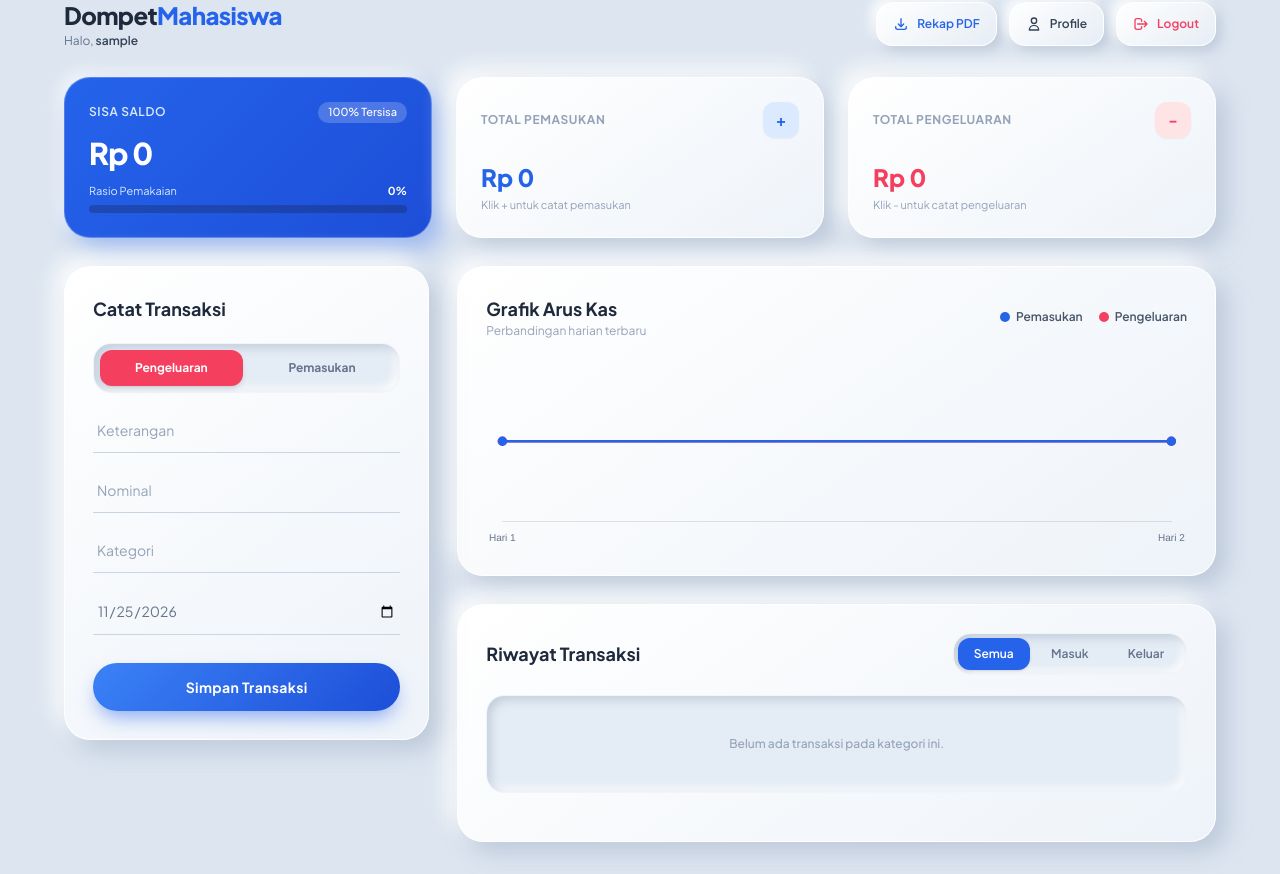
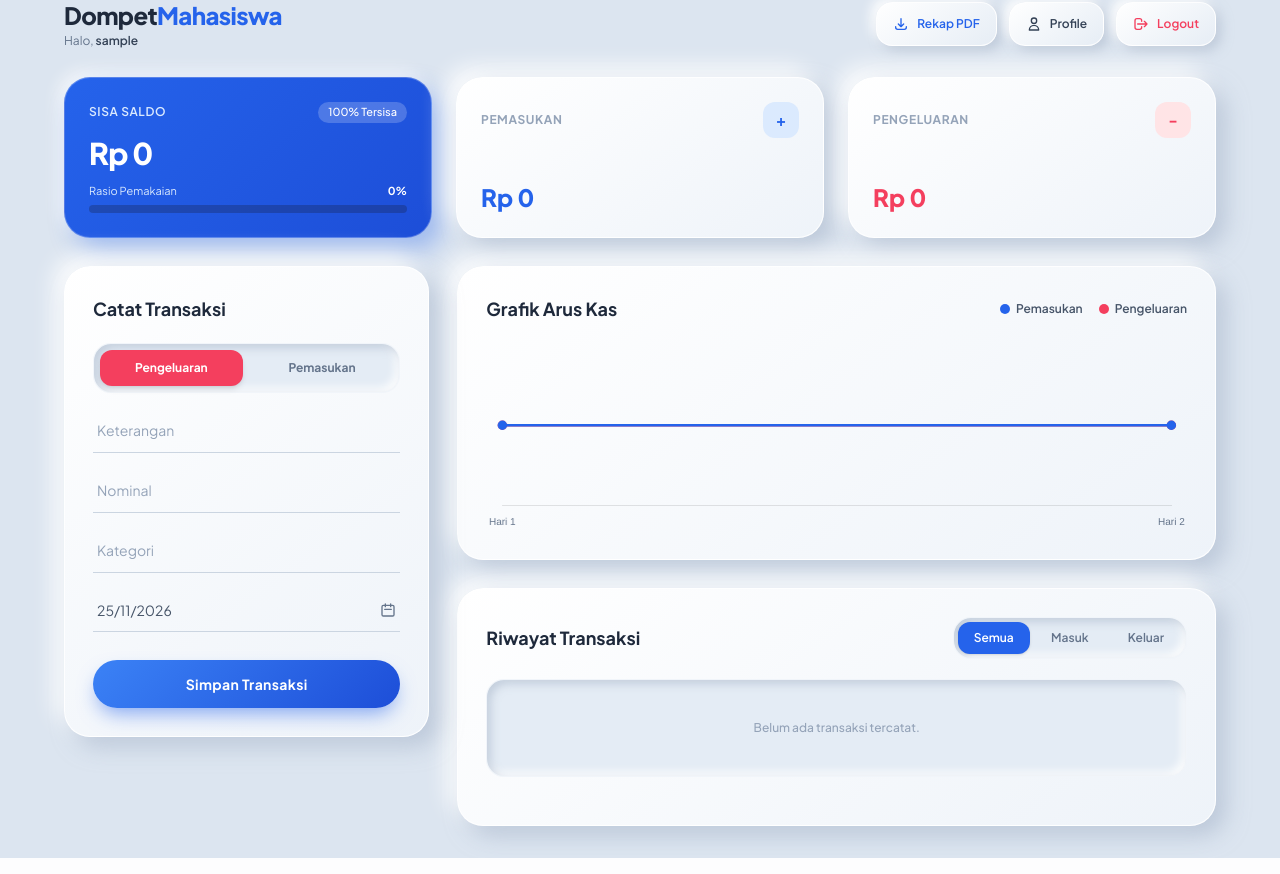
Before and after one commit to mzakialnau/dompet-mahasiswa, a Laravel app: page / in a window 1280 px wide. Shown: the part 33-907 px from the top of the page. Run offline with Laravel 12, Linux system fonts and the light colour scheme; the visitor is signed in with stand-in values (Sample User, id 1); data comes from the database, SQL or seed files in the repository; some libraries are stand-ins or nearby versions.

Commit message:
Kembalikan layout Lagi

```diff
--- a/resources/views/transactions/index.blade.php
+++ b/resources/views/transactions/index.blade.php
@@ -43,7 +43,7 @@
             border: 1px solid rgba(255, 255, 255, 0.9);
             transition: all 0.2s ease;
         }
-        .neu-pill-btn:active { transform: scale(0.97); }
+        .neu-pill-btn:active { transform: scale(0.96); }
         .neu-btn-blue {
             background: linear-gradient(135deg, #3b82f6 0%, #1d4ed8 100%);
             box-shadow: 0 10px 20px -5px rgba(37, 99, 235, 0.55);
@@ -65,6 +65,16 @@
             .neu-line-input { font-size: 14px; }
         }
         .neu-line-input:focus { outline: none; border-bottom-color: #2563eb; }
+
+        /* Menyembunyikan kapsul date picker bawaan iOS Safari agar tampilan seragam seperti desktop */
+        .ios-date-overlay::-webkit-calendar-picker-indicator {
+            position: absolute;
+            inset: 0;
+            width: 100%;
+            height: 100%;
+            opacity: 0;
+            cursor: pointer;
+        }
     </style>
 </head>
 <body class="min-h-screen py-5 sm:py-8 px-4 sm:px-6 lg:px-8">
@@ -73,31 +83,31 @@
         $usagePercent = $totalIncome > 0 ? min(round(($totalExpense / $totalIncome) * 100), 100) : 0;
     @endphp
 
-    <div class="max-w-6xl mx-auto space-y-6 sm:space-y-7">
+    <div class="max-w-6xl mx-auto space-y-5 sm:space-y-7">
 
-        <!-- 1. HEADER -->
-        <header class="flex items-center justify-between gap-3">
-            <div>
-                <h1 class="text-xl sm:text-2xl font-extrabold text-slate-800 tracking-tight">
+        <!-- 1. HEADER: Di HP ketiga tombol (PDF, Profile, Logout) jadi kotak ikon seragam -->
+        <header class="flex items-center justify-between gap-2">
+            <div class="min-w-0">
+                <h1 class="text-xl sm:text-2xl font-extrabold text-slate-800 tracking-tight truncate">
                     Dompet<span class="text-blue-600">Mahasiswa</span>
                 </h1>
-                <p class="text-xs text-slate-500 mt-0.5">Halo, <span class="font-semibold text-slate-700">{{ Auth::user()->username }}</span></p>
+                <p class="text-xs text-slate-500 mt-0.5 truncate">Halo, <span class="font-semibold text-slate-700">{{ Auth::user()->username }}</span></p>
             </div>
 
-            <div class="flex items-center gap-2.5 sm:gap-3">
-                <button type="button" onclick="openPdfModal()" class="neu-pill-btn h-11 px-3.5 sm:px-4 flex items-center gap-2 text-xs font-semibold text-blue-600 hover:bg-blue-50">
+            <div class="flex items-center gap-2 sm:gap-3 shrink-0">
+                <button type="button" onclick="openPdfModal()" title="Rekap PDF" class="neu-pill-btn w-11 h-11 sm:w-auto sm:px-4 flex items-center justify-center gap-2 text-xs font-semibold text-blue-600 hover:bg-blue-50">
                     <svg class="w-4 h-4 shrink-0" fill="none" stroke="currentColor" viewBox="0 0 24 24"><path stroke-linecap="round" stroke-linejoin="round" stroke-width="2" d="M4 16v1a3 3 0 003 3h10a3 3 0 003-3v-1m-4-4l-4 4m0 0l-4-4m4 4V4"/></svg>
-                    <span>Rekap PDF</span>
+                    <span class="hidden sm:inline">Rekap PDF</span>
                 </button>
 
-                <a href="{{ route('profile') }}" class="neu-pill-btn h-11 px-3.5 sm:px-4 flex items-center gap-2 text-xs font-semibold text-slate-700 hover:text-blue-600" title="Profile">
+                <a href="{{ route('profile') }}" title="Profile" class="neu-pill-btn w-11 h-11 sm:w-auto sm:px-4 flex items-center justify-center gap-2 text-xs font-semibold text-slate-700 hover:text-blue-600">
                     <svg class="w-4 h-4 shrink-0" fill="none" stroke="currentColor" viewBox="0 0 24 24"><path stroke-linecap="round" stroke-linejoin="round" stroke-width="2" d="M16 7a4 4 0 11-8 0 4 4 0 018 0zM12 14a7 7 0 00-7 7h14a7 7 0 00-7-7z"/></svg>
                     <span class="hidden sm:inline">Profile</span>
                 </a>
 
                 <form action="{{ route('logout') }}" method="POST">
                     @csrf
-                    <button type="submit" class="neu-pill-btn h-11 px-3.5 sm:px-4 flex items-center gap-2 text-xs font-semibold text-rose-500 hover:text-rose-600" title="Logout">
+                    <button type="submit" title="Logout" class="neu-pill-btn w-11 h-11 sm:w-auto sm:px-4 flex items-center justify-center gap-2 text-xs font-semibold text-rose-500 hover:text-rose-600">
                         <svg class="w-4 h-4 shrink-0" fill="none" stroke="currentColor" viewBox="0 0 24 24"><path stroke-linecap="round" stroke-linejoin="round" stroke-width="2" d="M17 16l4-4m0 0l-4-4m4 4H7m6 4v1a3 3 0 01-3 3H6a3 3 0 01-3-3V7a3 3 0 013-3h4a3 3 0 013 3v1"/></svg>
                         <span class="hidden sm:inline">Logout</span>
                     </button>
@@ -123,17 +133,17 @@
             </div>
         @endif
 
-        <!-- 2. HERO RINGKASAN KEUANGAN -->
-        <section class="grid grid-cols-1 md:grid-cols-3 gap-5 sm:gap-6">
-            <!-- Kartu 1: Sisa Saldo -->
-            <div class="neu-hero-blue p-6 text-white flex flex-col justify-between">
+        <!-- 2. HERO RINGKASAN KEUANGAN: Di HP Pemasukan & Pengeluaran bersebelahan (grid-cols-2) -->
+        <section class="grid grid-cols-2 md:grid-cols-3 gap-3.5 sm:gap-6">
+            <!-- Kartu 1: Sisa Saldo (Full width di HP, 1 kolom di Desktop) -->
+            <div class="col-span-2 md:col-span-1 neu-hero-blue p-5 sm:p-6 text-white flex flex-col justify-between">
                 <div class="flex items-center justify-between">
                     <span class="text-xs font-semibold uppercase tracking-wider text-blue-100">Sisa Saldo</span>
                     <span class="text-[11px] bg-white/20 px-2.5 py-0.5 rounded-full font-medium">
                         {{ 100 - $usagePercent }}% Tersisa
                     </span>
                 </div>
-                <div class="my-3">
+                <div class="my-2.5 sm:my-3">
                     <h2 class="text-2xl sm:text-3xl font-extrabold tracking-tight break-words">
                         Rp {{ number_format($balance, 0, ',', '.') }}
                     </h2>
@@ -149,41 +159,39 @@
                 </div>
             </div>
 
-            <!-- Kartu 2: Total Pemasukan -->
-            <div class="neu-card p-6 flex flex-col justify-between">
-                <div class="flex items-center justify-between">
-                    <span class="text-xs font-bold uppercase tracking-wider text-slate-400">Total Pemasukan</span>
-                    <button type="button" onclick="quickSelectType('income')" title="Catat Pemasukan" class="w-9 h-9 rounded-xl bg-blue-100 hover:bg-blue-600 text-blue-600 hover:text-white flex items-center justify-center font-bold text-base transition cursor-pointer shadow-sm">
+            <!-- Kartu 2: Total Pemasukan (Sebelah kiri di HP) -->
+            <div class="col-span-1 neu-card p-4 sm:p-6 flex flex-col justify-between">
+                <div class="flex items-center justify-between gap-1">
+                    <span class="text-[10px] sm:text-xs font-bold uppercase tracking-wider text-slate-400">Pemasukan</span>
+                    <button type="button" onclick="quickSelectType('income')" title="Catat Pemasukan" class="w-7 h-7 sm:w-9 sm:h-9 rounded-xl bg-blue-100 hover:bg-blue-600 text-blue-600 hover:text-white flex items-center justify-center font-bold text-sm sm:text-base transition cursor-pointer shrink-0">
                         +
                     </button>
                 </div>
-                <div class="mt-4">
-                    <p class="text-2xl font-extrabold text-blue-600 break-words">
+                <div class="mt-3 sm:mt-4">
+                    <p class="text-base sm:text-2xl font-extrabold text-blue-600 break-words">
                         Rp {{ number_format($totalIncome, 0, ',', '.') }}
                     </p>
-                    <p class="text-[11px] text-slate-400 mt-1">Klik + untuk catat pemasukan</p>
                 </div>
             </div>
 
-            <!-- Kartu 3: Total Pengeluaran -->
-            <div class="neu-card p-6 flex flex-col justify-between">
-                <div class="flex items-center justify-between">
-                    <span class="text-xs font-bold uppercase tracking-wider text-slate-400">Total Pengeluaran</span>
-                    <button type="button" onclick="quickSelectType('expense')" title="Catat Pengeluaran" class="w-9 h-9 rounded-xl bg-rose-100 hover:bg-rose-500 text-rose-500 hover:text-white flex items-center justify-center font-bold text-base transition cursor-pointer shadow-sm">
+            <!-- Kartu 3: Total Pengeluaran (Sebelah kanan di HP) -->
+            <div class="col-span-1 neu-card p-4 sm:p-6 flex flex-col justify-between">
+                <div class="flex items-center justify-between gap-1">
+                    <span class="text-[10px] sm:text-xs font-bold uppercase tracking-wider text-slate-400">Pengeluaran</span>
+                    <button type="button" onclick="quickSelectType('expense')" title="Catat Pengeluaran" class="w-7 h-7 sm:w-9 sm:h-9 rounded-xl bg-rose-100 hover:bg-rose-500 text-rose-500 hover:text-white flex items-center justify-center font-bold text-sm sm:text-base transition cursor-pointer shrink-0">
                         -
                     </button>
                 </div>
-                <div class="mt-4">
-                    <p class="text-2xl font-extrabold text-rose-500 break-words">
+                <div class="mt-3 sm:mt-4">
+                    <p class="text-base sm:text-2xl font-extrabold text-rose-500 break-words">
                         Rp {{ number_format($totalExpense, 0, ',', '.') }}
                     </p>
-                    <p class="text-[11px] text-slate-400 mt-1">Klik - untuk catat pengeluaran</p>
                 </div>
             </div>
         </section>
 
         <!-- 3. WORKSPACE UTAMA -->
-        <div class="grid grid-cols-1 lg:grid-cols-12 gap-6 sm:gap-7 items-start">
+        <div class="grid grid-cols-1 lg:grid-cols-12 gap-5 sm:gap-7 items-start">
 
             <!-- KOLOM KIRI: Form Catat Transaksi -->
             <div id="formTransaksi" class="lg:col-span-4 lg:sticky lg:top-6 neu-card p-6 sm:p-7">
@@ -224,8 +232,17 @@
                         </datalist>
                     </div>
 
-                    <div>
-                        <input type="date" name="date" value="{{ date('Y-m-d') }}" class="neu-line-input w-full text-slate-500" required>
+                    <!-- Input Tanggal Seragam di iPhone & Desktop (format dd/mm/yyyy + ikon kalender) -->
+                    <div class="relative neu-line-input flex items-center justify-between">
+                        <span id="createDateText" class="text-slate-600 text-base sm:text-sm pointer-events-none">
+                            {{ date('d/m/Y') }}
+                        </span>
+                        <svg class="w-4 h-4 text-slate-500 pointer-events-none shrink-0" fill="none" stroke="currentColor" viewBox="0 0 24 24">
+                            <path stroke-linecap="round" stroke-linejoin="round" stroke-width="2" d="M8 7V3m8 4V3m-9 8h10M5 21h14a2 2 0 002-2V7a2 2 0 00-2-2H5a2 2 0 00-2 2v12a2 2 0 002 2z"/>
+                        </svg>
+                        <input type="date" name="date" id="createDateInput" value="{{ date('Y-m-d') }}"
+                            onchange="syncDateDisplay(this, 'createDateText')"
+                            class="ios-date-overlay absolute inset-0 w-full h-full opacity-0 cursor-pointer" required>
                     </div>
 
                     <div class="pt-3">
@@ -237,15 +254,12 @@
             </div>
 
             <!-- KOLOM KANAN: Grafik Arus Kas & Riwayat Transaksi -->
-            <div class="lg:col-span-8 space-y-6 sm:space-y-7">
+            <div class="lg:col-span-8 space-y-5 sm:space-y-7">
 
                 <!-- Grafik Arus Kas -->
                 <div class="neu-card p-6 sm:p-7">
                     <div class="flex flex-wrap justify-between items-center gap-2 mb-4">
-                        <div>
-                            <h3 class="text-base sm:text-lg font-bold text-slate-800">Grafik Arus Kas</h3>
-                            <p class="text-xs text-slate-400">Perbandingan harian terbaru</p>
-                        </div>
+                        <h3 class="text-base sm:text-lg font-bold text-slate-800">Grafik Arus Kas</h3>
                         <div class="flex items-center gap-4 text-xs font-semibold">
                             <span class="flex items-center text-slate-600">
                                 <span class="w-2.5 h-2.5 rounded-full bg-blue-600 mr-1.5"></span> Pemasukan
@@ -311,7 +325,7 @@
                             </div>
                         @empty
                             <div class="neu-inset py-10 text-center">
-                                <p class="text-xs font-medium text-slate-400">Belum ada transaksi pada kategori ini.</p>
+                                <p class="text-xs font-medium text-slate-400">Belum ada transaksi tercatat.</p>
                             </div>
                         @endforelse
                     </div>
@@ -400,8 +414,12 @@
                 <div>
                     <input type="text" name="category" id="editCategory" list="category-list" placeholder="Kategori" class="neu-line-input w-full text-slate-700" required>
                 </div>
-                <div>
-                    <input type="date" name="date" id="editDate" class="neu-line-input w-full text-slate-500" required>
+                <div class="relative neu-line-input flex items-center justify-between">
+                    <span id="editDateText" class="text-slate-600 text-base sm:text-sm pointer-events-none"></span>
+                    <svg class="w-4 h-4 text-slate-500 pointer-events-none shrink-0" fill="none" stroke="currentColor" viewBox="0 0 24 24">
+                        <path stroke-linecap="round" stroke-linejoin="round" stroke-width="2" d="M8 7V3m8 4V3m-9 8h10M5 21h14a2 2 0 002-2V7a2 2 0 00-2-2H5a2 2 0 00-2 2v12a2 2 0 002 2z"/>
+                    </svg>
+                    <input type="date" name="date" id="editDate" onchange="syncDateDisplay(this, 'editDateText')" class="ios-date-overlay absolute inset-0 w-full h-full opacity-0 cursor-pointer" required>
                 </div>
 
                 <div class="pt-3 flex justify-end gap-3">
@@ -414,6 +432,17 @@
 
     <!-- Script Chart.js & Modals -->
     <script>
+        function formatIndoDate(yyyyMmDd) {
+            if (!yyyyMmDd) return '';
+            const parts = yyyyMmDd.split('-');
+            if (parts.length !== 3) return yyyyMmDd;
+            return `${parts[2]}/${parts[1]}/${parts[0]}`;
+        }
+
+        function syncDateDisplay(inputEl, targetSpanId) {
+            document.getElementById(targetSpanId).textContent = formatIndoDate(inputEl.value);
+        }
+
         function quickSelectType(type) {
             if (type === 'income') {
                 document.getElementById('radioIncome').checked = true;
@@ -453,6 +482,7 @@
             document.getElementById('editAmount').value = amount;
             document.getElementById('editCategory').value = category;
             document.getElementById('editDate').value = date;
+            document.getElementById('editDateText').textContent = formatIndoDate(date);
 
             if (type === 'income') {
                 document.getElementById('editTypeIncome').checked = true;
```
